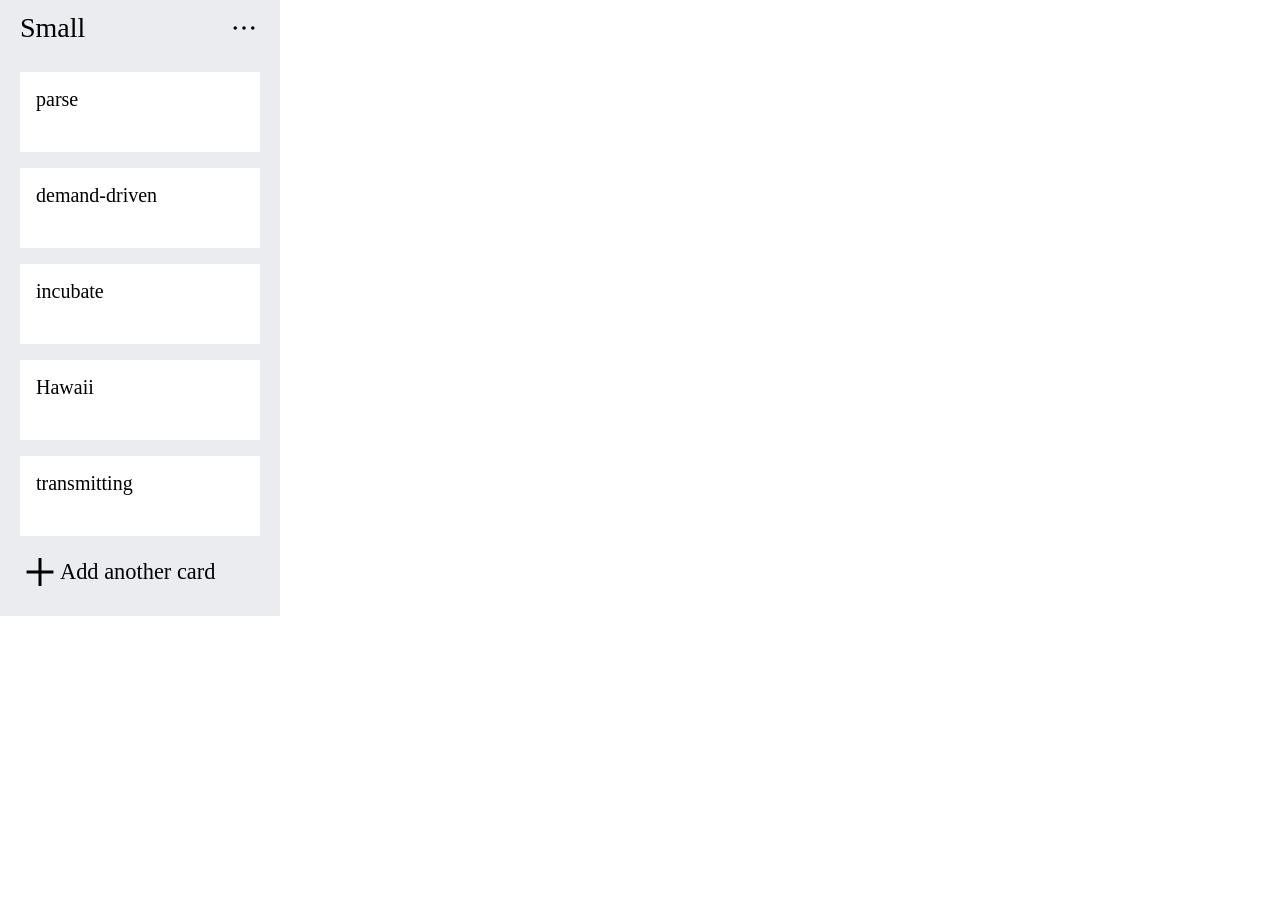
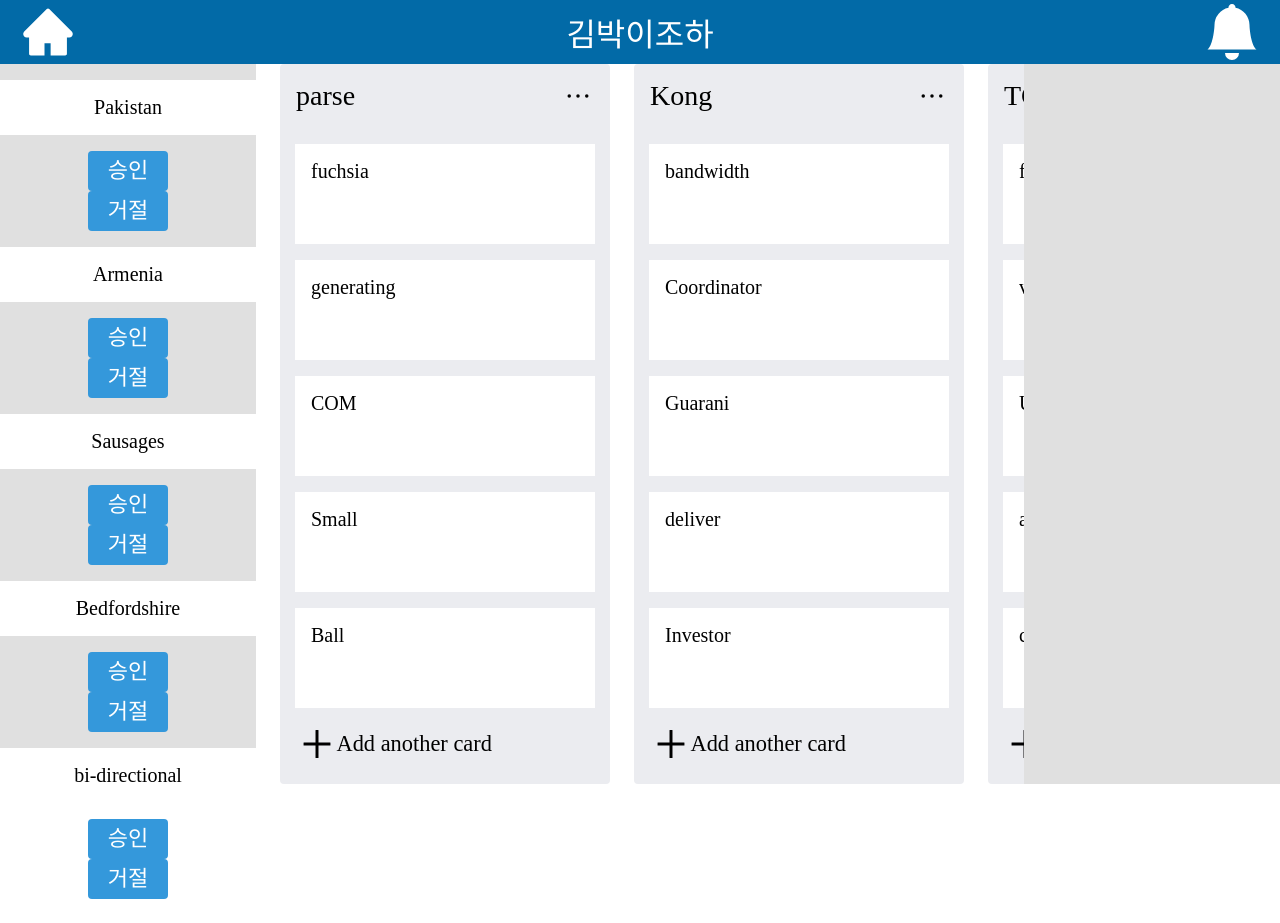
Before and after one commit to domain-analysis-design/Frontend, a React (Create React App) app: page /Select in a window 1280 px wide. Before the commit the page ends 800 px from the top, so only its background shows below. Built offline with nearby package versions, Linux system fonts and the light colour scheme.

Commit message:
feat : Select Page Develop by Jin-Pro

```diff
--- a/src/components/BoardHeader.js
+++ b/src/components/BoardHeader.js
@@ -1,8 +1,38 @@
 import React from 'react';
 import styled from 'styled-components';
+import { AiFillHome } from "react-icons/ai";
+import { BsBellFill } from "react-icons/bs";
+
+const IconBox = styled.div`
+    display:flex;
+    width:12vh;
+    height:8vh;
+    align-items:center;
+    justify-content:center;
+`;
+
+
+const HeaderBlock = styled.div`
+    height:8vh;
+    background-color: rgb(2, 106, 167);
+    display:flex;
+    align-items:center;
+    justify-content : space-between;
+`;
+
 
 function BoardHeader(){
-    return <div>안녕</div>
+    return (
+        <HeaderBlock>
+            <IconBox>
+                <AiFillHome style = {{width : "7vh", height : "7vh", color:"white", cursor : "pointer"}}/>
+            </IconBox>
+            <div style = {{fontSize: "32px", color : "white", cursor:"pointer"}}>김박이조하</div>
+            <IconBox>
+                <BsBellFill style = {{width : "7vh", height : "7vh", color:"white", cursor : "pointer"}} />
+            </IconBox>
+        </HeaderBlock>
+    )
 }
 
 export default BoardHeader;
--- a/src/components/common/Card.js
+++ b/src/components/common/Card.js
@@ -1,21 +1,29 @@
 import React from 'react';
-import styled from 'styled-components';
+import styled,{css} from 'styled-components';
 
 const CardBox = styled.div`
-    width:30vh;
-    height:10vh;
+    width:300px;
+    height:100px;
     background : white;
     padding: 2vh;
     box-sizing : border-box;
     margin:2vh 0;
     font-size:20px;
     cursor : pointer;
+
+    ${props=>props.feature === "send" &&
+    css`
+        width:300px;
+        height:80px;
+        text-align : center;
+
+    `}
 `;
 
 
-function Card({card}){
+function Card({card,feature}){
     return (
-        <CardBox>{card.cardName}</CardBox>
+        <CardBox feature={feature}>{card.cardName}</CardBox>
     )
 }
 
--- a/src/components/common/List.js
+++ b/src/components/common/List.js
@@ -7,26 +7,29 @@ const ListBlock = styled.div`
     display:flex;
     flex-direction:column;
     align-items:center;
-    width: 35vh;
+
     background-color: rgb(235, 236, 240);
+    border-radius : 4px;
+
+    margin-left : 3vh;
+
 `;
 
 const ListHeader = styled.div`
-    width:30vh;
-    height:7vh;
+    width:330px;
+    height:70px;
+    padding:2vh;
+    box-sizing:border-box;
     font-size : 28px;
     display:flex;
     justify-content:space-between;
     align-items:center;
 `;
 
-const CardGroup = styled.div`
-    list-style : none;
-`;
 
 const ListFooter = styled.div`
-    width:30vh;
-    height:8vh;
+    width:90%;
+    height:80px;
     font-size:2.8vh;
     line-height:5vh;
     display: flex;
@@ -38,25 +41,23 @@ function List({list}){
         console.log("createCard")
     }
     return (
-        <>
         <ListBlock>
             <ListHeader>
                 <div>{list.listName}</div>
                 <AiOutlineEllipsis style = {{cursor:"pointer",width:"4vh",height:"4vh"}}/>
             </ListHeader>
-                <CardGroup>
+            <div>
                 {list.cards.map(card =>
                     <Card card = {card}>
                         card.cardName
                     </Card>
                 )}
-                </CardGroup>
+            </div>
             <ListFooter onClick = {createCard}>
                 <AiOutlinePlus style = {{width:"5vh",height:"5vh"}}/>
                 <div>Add another card</div>
             </ListFooter>
         </ListBlock>
-        </>
     )
 }
 
--- a/src/libs/util/dummyCreator.js
+++ b/src/libs/util/dummyCreator.js
@@ -21,7 +21,7 @@ export const createBoardInUser = () =>{
 export const createBoard = () => {
   return {
     boardName: faker.random.word(),
-    list: new Array(5).fill().map((v, i) => ({
+    lists: new Array(5).fill().map((v, i) => ({
       ...createList(),
     })),
     waitingCard: new Array(5).fill().map((v, i) => ({
--- a/src/pages/Select.jsx
+++ b/src/pages/Select.jsx
@@ -1,13 +1,65 @@
 import React from "react";
+import styled from 'styled-components';
 import List from "../components/common/List";
-import {createList} from "../libs/util/dummyCreator"
+import BoardHeader from "../components/BoardHeader";
+import {createBoard} from "../libs/util/dummyCreator";
+import Card from "../components/common/Card";
+import Button from "../components/common/Button";
+
+const Body = styled.div`
+  display:flex;
+  height:90vh;
+`;
+
+const LeftSide = styled.div`
+  width:20%;
+  height:100%;
+  background-color: rgb(224, 224, 224);
+  display: flex;
+  flex-direction : column;
+  align-items:center;
+`;
+const ButtonBox = styled.div`
+  display : flex;
+
+`;
+
+const MainBox = styled.div`
+  width:60%;
+  height : 100%;
+  display:flex;
+  overflow: auto;
+`;
+
+const RightSide = styled.div`
+  width:20%;
+  height:100%;
+  background-color: rgb(224, 224, 224);
+`;
 
 const Select = () => {
-  const list = createList();
-  console.log(list)
+  const board = createBoard();
+  console.log(board)
   return (
     <>
-      <List list = {list}></List>
+      <BoardHeader />
+      <Body>
+        <LeftSide>
+          {board.waitingCard.map(card =>
+          <>
+            <Card card = {card} feature = "send"/>
+            <Button feature = "accept" >승인</Button>
+            <Button feature = "deny" >거절</Button>
+          </>
+          )}
+        </LeftSide>
+        <MainBox>
+          {board.lists.map(list =>
+            <List list = {list}></List>
+          )}
+        </MainBox>
+        <RightSide></RightSide>
+      </Body>
     </>
   )
 };
```
Lines whose indentation alone changed are shown as unchanged.
